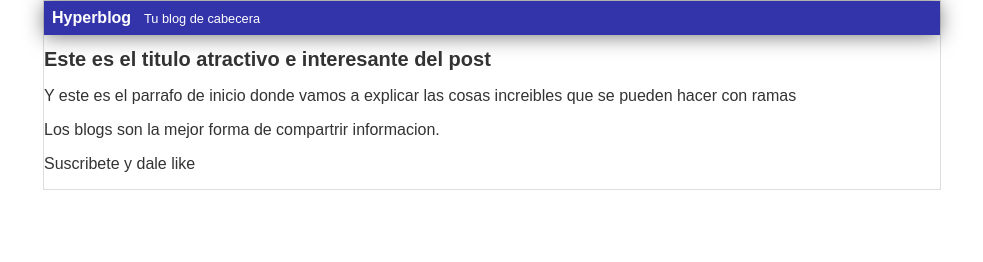
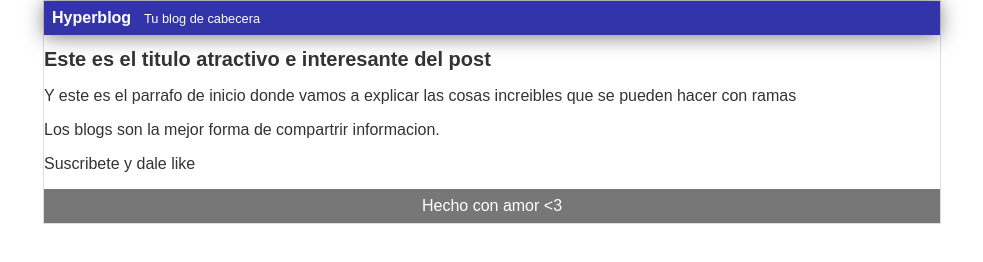
Before and after one commit to AdrianE121000/hyperblog, a plain HTML site: page index.html in a window 1280 px wide. Shown: the whole page, without its empty margins (148-1131 px from the left). Drawn offline with Linux system fonts and the light colour scheme.

Commit message:
Footer terminado

```diff
--- a/css/estilos.css
+++ b/css/estilos.css
@@ -37,3 +37,10 @@ body {
     font-weight: normal;
     font-size: 0.8em;
 }
+
+#footer {
+    background: #777;
+    color: white;
+    text-align: center;
+    padding: 0.5em;
+}
--- a/index.html
+++ b/index.html
@@ -21,6 +21,9 @@
             <p>Los blogs son la mejor forma de compartrir informacion.</p>
             <p>Suscribete y dale like</p>
         </div>
+        <div id="footer">
+            Hecho con amor &lt;3
+        </div>
     </div>
 </body>
 
```
